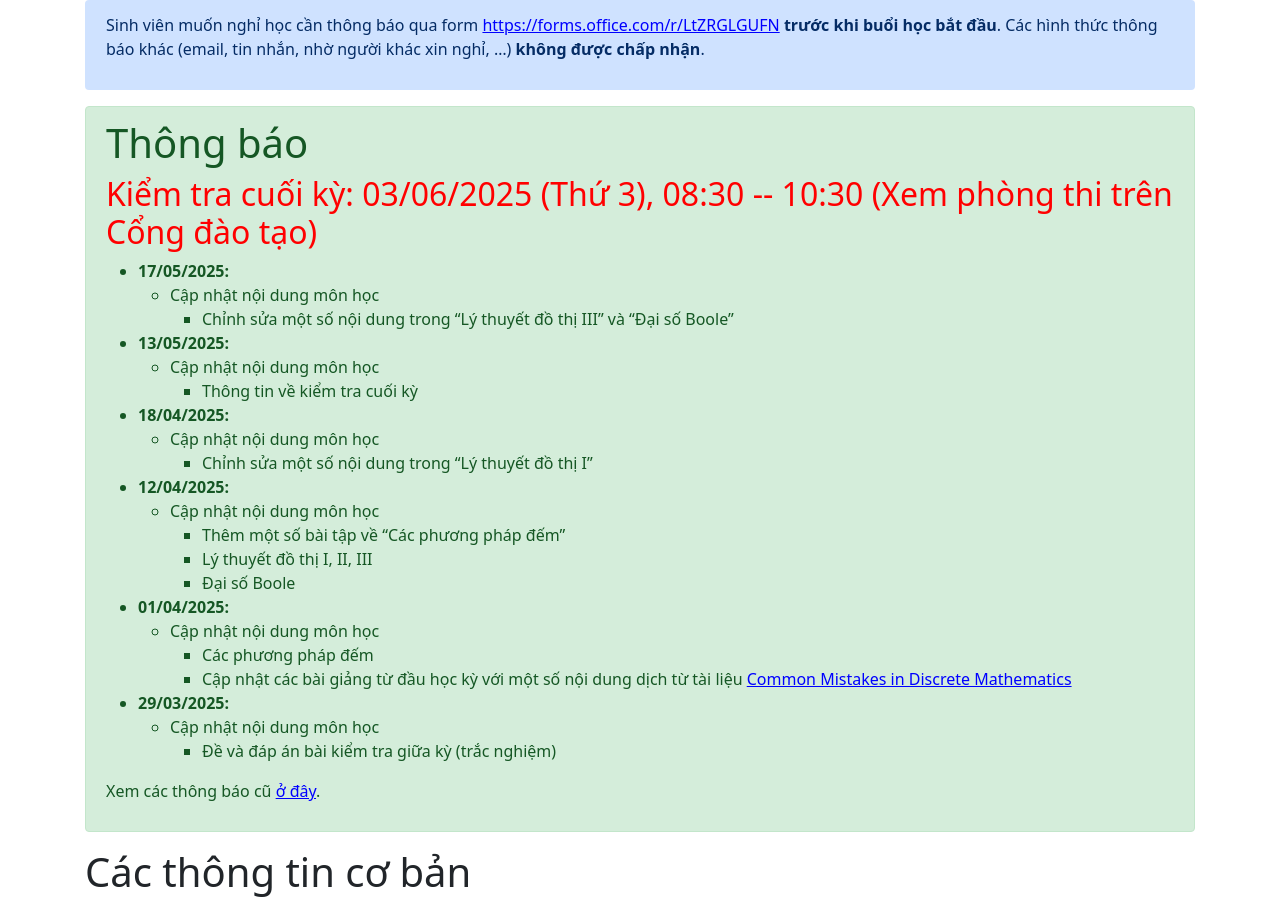
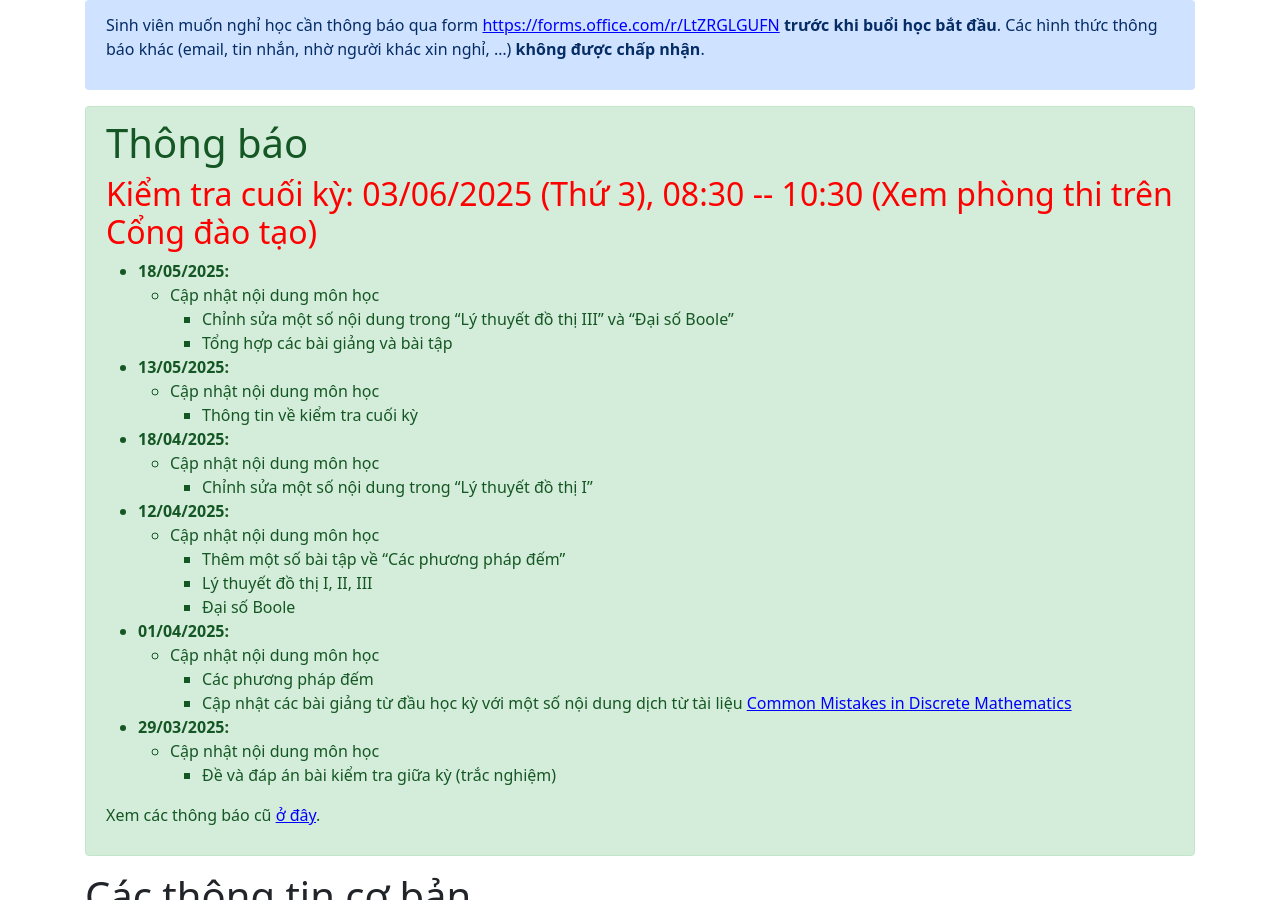
Before and after one commit to hoanganhduc/hoanganhduc.github.io, a Jekyll site: the page built from teaching/VNU-HUS/2025/spring/MAT3500/index.md, in a window 1280 px wide and 900 px high, scrolled down 386 px. Built offline with Jekyll 4.4.1, drawn with Linux system fonts in a browser that asks for light colours; nearby versions of some CDN libraries; a style sheet for code colours, icons or effects is not loaded; some of the changed text lies outside the part shown.

Commit message:
Updated @ 2025-05-18  09:21:50 ICT

```diff
--- a/teaching/VNU-HUS/2025/spring/MAT3500/index.md
+++ b/teaching/VNU-HUS/2025/spring/MAT3500/index.md
@@ -1,7 +1,7 @@
 ---
 layout: default
 title: "VNU-HUS MAT3500: Toán rời rạc"
-last_modified_at: 2025-05-17
+last_modified_at: 2025-05-18
 lang: "vi"
 katex: true
 ---
@@ -24,9 +24,10 @@ Sinh viên muốn nghỉ học cần thông báo qua form [https://forms.office.
 
 <!-- <h2 style="color:red;">Kiểm tra giữa kỳ: 27/03/2025 (Thứ 5), 16:00 - 16:50 (Tiết 9), Phòng 208-T5</h2> -->
 
-* **17/05/2025:**
+* **18/05/2025:**
   * Cập nhật nội dung môn học
     * Chỉnh sửa một số nội dung trong "Lý thuyết đồ thị III" và "Đại số Boole"
+    * Tổng hợp các bài giảng và bài tập
 * **13/05/2025:**
   * Cập nhật nội dung môn học
     * Thông tin về kiểm tra cuối kỳ
@@ -120,8 +121,7 @@ Xem các thông báo cũ [ở đây](#lịch-sử-các-thông-báo).
 | Lý thuyết đồ thị II: Đường đi ngắn nhất, Đồ thị phẳng, Tô màu đồ thị | [slides]({{ page.url | append: "Graphs_II.pdf" }}) | Chương 10, 10.5--10.8 (Rosen) |
 | Lý thuyết đồ thị III: Cây | [slides]({{ page.url | append: "Graphs_III.pdf" }}) | Chương 11, 11.1--11.5 (Rosen) |
 | Đại số Boole | [slides]({{ page.url | append: "Boolean_Algebra.pdf" }}) | Chương 12, 12.1--12.4 (Rosen) |
-
-<!-- | Tổng hợp | [slides]({{ page.url | append: "VNU-HUS_MAT3500_Lectures.pdf" }}) | | -->
+| Tổng hợp | [slides]({{ page.url | append: "VNU-HUS_MAT3500_Lectures.pdf" }}), [bài tập]({{ page.url | append: "VNU-HUS_MAT3500_Exercises.pdf" }}) | |
 
 ## Kiểm tra, đánh giá
 
```
Also changed, not shown: 3 other files.
